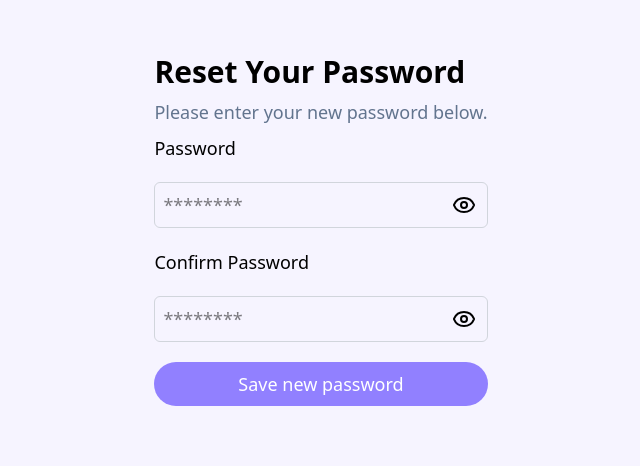
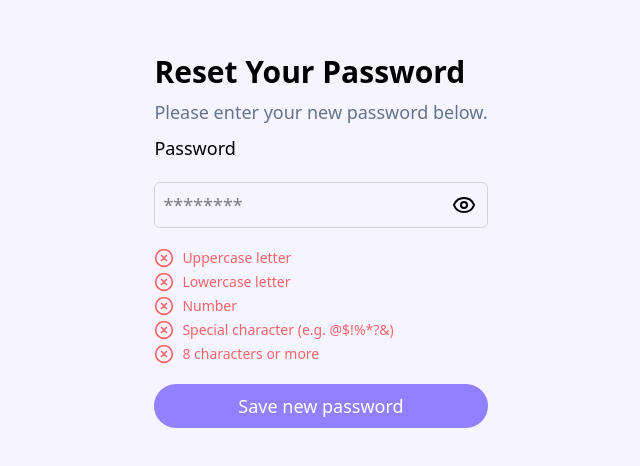
Before and after one commit to ApisitKhakmueang/booking-conference-room, a Next.js app in the folder front-end/: page /auth/update-password in a window 1280 px wide. Shown: the part 106-572 px from the top of the page, without its empty margins (319-959 px from the left). Built offline with nearby package versions, Linux system fonts and the light colour scheme; no server answers.

Commit message:
Move submitUpdate to useHandleAuth.ts and validate password before update

```diff
--- a/front-end/src/components/auth/update-password-form.tsx
+++ b/front-end/src/components/auth/update-password-form.tsx
@@ -1,51 +1,26 @@
 'use client'
 
-import { useAuthActions } from "@/hooks/auth/useAuthAction"
-import { useRouter } from "next/navigation";
 import { useState } from "react"
 import Button from "../ui/button";
 import CardLayout from "../layout/card-layout";
 import { Input } from "../ui/input";
 import ShowPassword from "../utils/show-password";
+import useValidatePassword from "@/hooks/auth/useValidatePassword";
+import useAuthSubmit from "@/hooks/auth/useAuthSubmit";
+import DisplayStrongPassword from "./signin-signup/display-strong-password";
 
 export default function UpdatePasswordForm() {
   const [password, setPassword] = useState("");
   const [isShowPassword, setIsShowPassword] = useState(false)
-  const [confirmPassword, setConfirmPassword] = useState('')
-  const [isShowConfirmPassword, setIsShowConfirmPassword] = useState(false)
-  const [error, setError] = useState<string | null>(null);
-  const [isLoading, setIsLoading] = useState(false);
-  const { updatePassword } = useAuthActions()
-  const router = useRouter()
-
-  const handleSubmit = async (e: React.FormEvent) => {
-    e.preventDefault()
-    setIsLoading(true);
-    setError(null);
-
-    if (password !== confirmPassword) {
-      setError("Passwords do not match");
-      setIsLoading(false);
-      return
-    }
-
-    try {
-      const { error } = await updatePassword(password)
-      if (error) throw error
-      router.replace('/dashboard')
-    } catch (error: unknown) {
-      setError(error instanceof Error ? error.message : "An error occurred");
-    } finally {
-      setIsLoading(false);
-    }
-  }
+  const { validatePassword, passwordValidation } = useValidatePassword()
+  const { submitUpdate, isLoading, error } = useAuthSubmit()
 
   return (
     <CardLayout>
       <p className="text-3xl font-semibold">Reset Your Password</p>
       <p className="text-slate">Please enter your new password below.</p>
 
-      <form onSubmit={handleSubmit} className="flex flex-col gap-5">
+      <form onSubmit={e => submitUpdate(e, password)} className="flex flex-col gap-5">
         <label htmlFor="password">Password</label>
         <div className="relative">
           <Input
@@ -55,26 +30,16 @@ export default function UpdatePasswordForm() {
             value={password}
             className="w-full"
             required
-            onChange={e => setPassword(e.target.value)}
+            onChange={e => {
+              setPassword(e.target.value)
+              validatePassword(e.target.value)
+            }}
           />
 
           <ShowPassword isShowPassword={isShowPassword} setIsShowPassword={setIsShowPassword} />
         </div>
 
-        <label htmlFor="confirmPassword">Confirm Password</label>
-        <div className="relative">
-          <Input
-            id='confirmPassword'
-            type={isShowConfirmPassword ? 'text' : 'password'}
-            placeholder="********"
-            value={confirmPassword}
-            className="w-full"
-            required
-            onChange={e => setConfirmPassword(e.target.value)}
-          />
-
-          <ShowPassword isShowPassword={isShowConfirmPassword} setIsShowPassword={setIsShowConfirmPassword} />
-        </div>
+        <DisplayStrongPassword password={passwordValidation}/>
 
         {error && <p className="text-sm text-red-500">{error}</p>}
         <Button variant="dark-purple" type='submit' disabled={isLoading}>
--- a/front-end/src/hooks/auth/useAuthSubmit.ts
+++ b/front-end/src/hooks/auth/useAuthSubmit.ts
@@ -2,13 +2,15 @@ import { useState } from "react";
 import { useHandleAuth } from "./useHandleAuth";
 import { useRouter } from "next/navigation";
 import useValidatePassword from "./useValidatePassword";
+import { useAuthActions } from "./useAuthAction";
 
 export default function useAuthSubmit() {
   const { handleSignIn, handleSignUp } = useHandleAuth()
+  const { updatePassword } = useAuthActions()
   const [error, setError] = useState<string | null>(null);
   const [isLoading, setIsLoading] = useState(false);
   const router = useRouter()
-  const { isStrongPassword, validatePassword } = useValidatePassword()
+  const { isStrongPassword } = useValidatePassword()
 
   const submitSignIn = async (
     e: React.FormEvent,
@@ -56,5 +58,24 @@ export default function useAuthSubmit() {
     }
   }
 
-  return { submitSignIn, submitSignUp, validatePassword, isLoading, error };
+  const submitUpdate = async (
+    e: React.FormEvent,
+    password: string
+  ) => {
+    e.preventDefault()
+    setIsLoading(true);
+    setError(null);
+
+    try {
+      const { error } = await updatePassword(password)
+      if (error) throw error
+      router.replace('/dashboard')
+    } catch (error: unknown) {
+      setError(error instanceof Error ? error.message : "An error occurred");
+    } finally {
+      setIsLoading(false);
+    }
+  }
+
+  return { submitSignIn, submitSignUp, submitUpdate, isLoading, error };
 }
```
